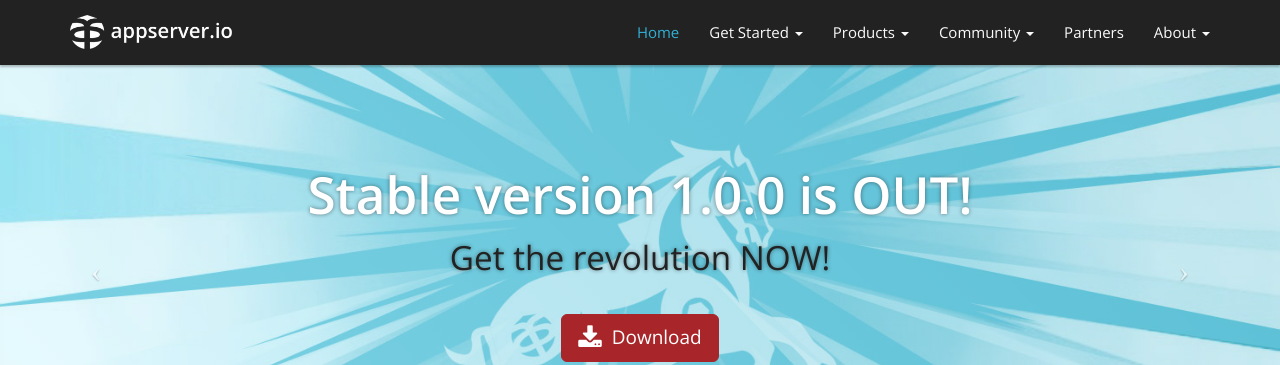
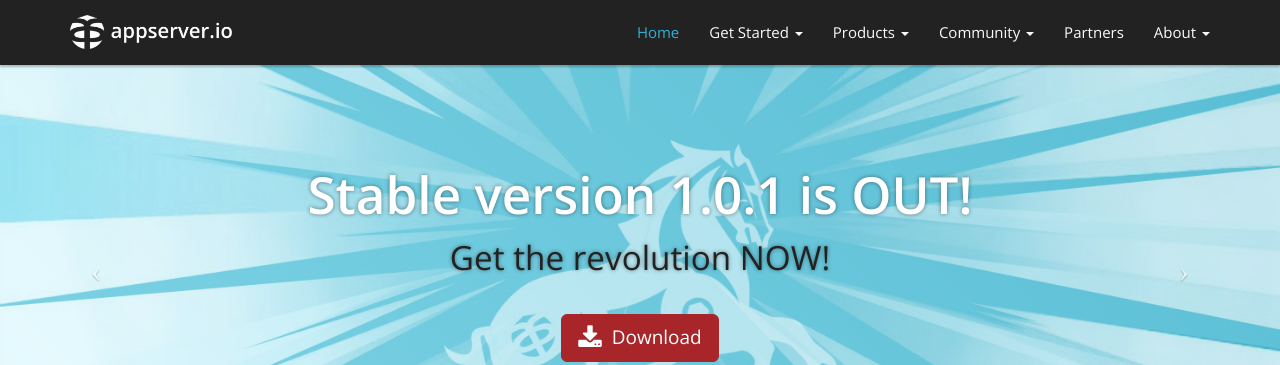
Before and after one commit to appserver-io/appserver, a Jekyll site: the page built from index.md, in a window 1280 px wide and 900 px high. Shown: the top 365 px of the window. Built offline with Jekyll 4.4.1, drawn with Linux system fonts in a browser that asks for light colours; nearby versions of some CDN libraries; library files that are not in the unit come from our copies; Markdown is read by kramdown in place of the engine named in the settings.

Commit message:
update version number in slider

```diff
--- a/index.md
+++ b/index.md
@@ -6,7 +6,7 @@
 position: 0
 permalink: /
 slider:
-  - title: Stable version 1.0.0 is OUT!<br/><small>Get the revolution NOW!</small>
+  - title: Stable version 1.0.1 is OUT!<br/><small>Get the revolution NOW!</small>
     link-href: /downloads.html
     link-label: Download
     img: /assets/img/appserver-header-image.jpg
```
